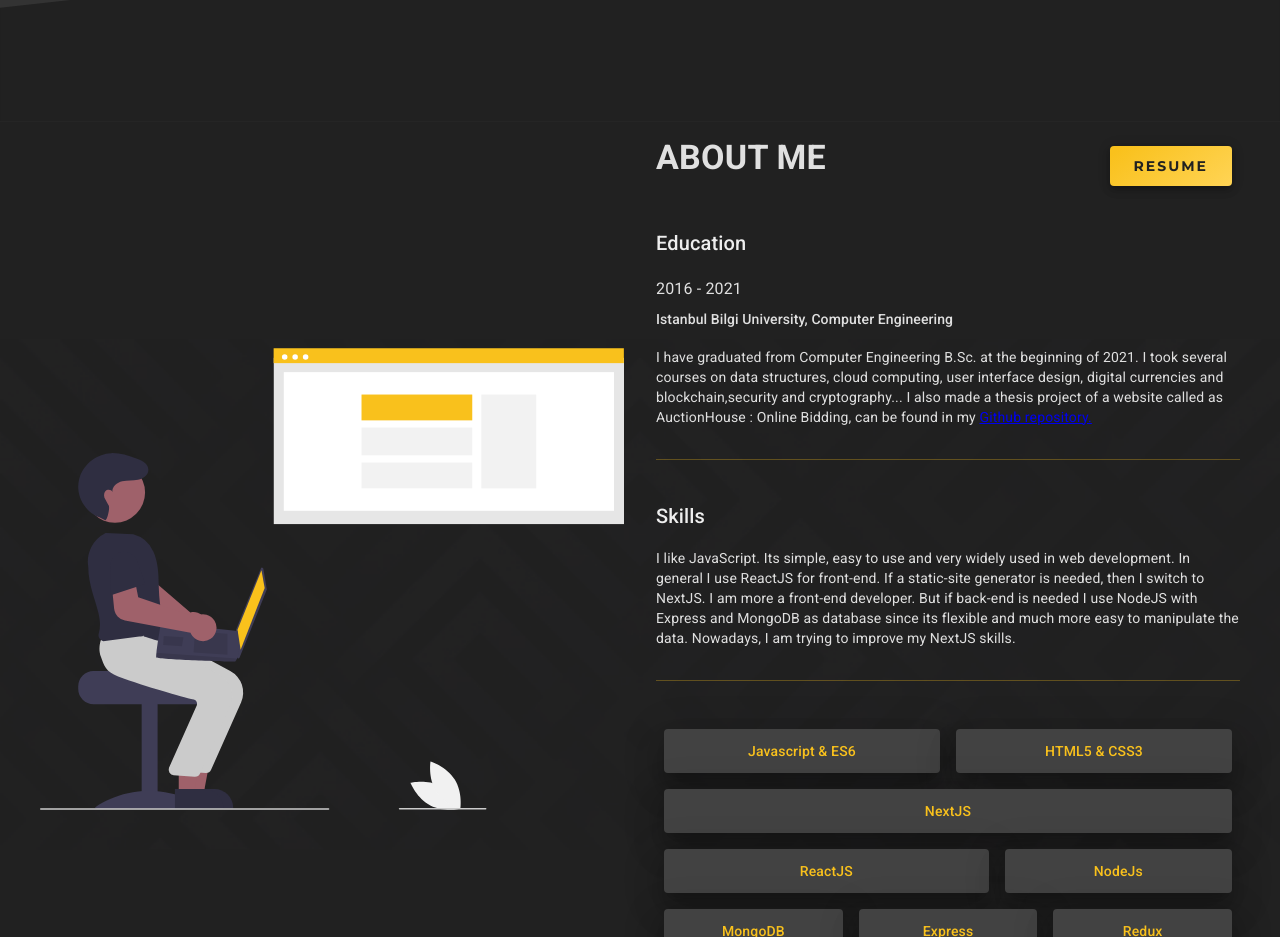
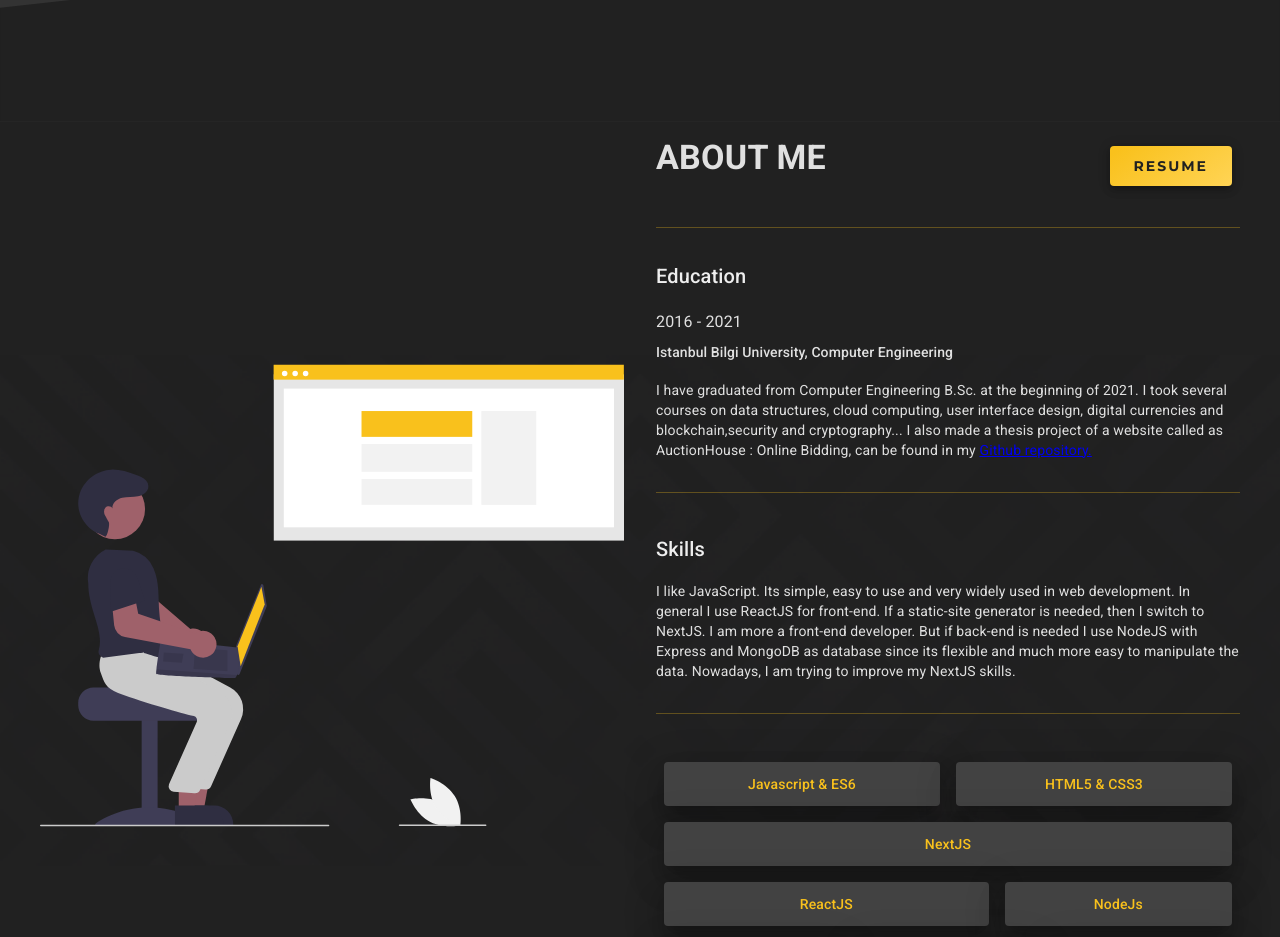
Before and after one commit to sbayrak/suatbayrak-nextjs-materialui, a Next.js app: page / in a window 1280 px wide. Shown: the part 1420-2357 px from the top of the page. Built offline with nearby package versions, Linux system fonts and the light colour scheme.

Commit message:
added border bottom

```diff
--- a/components/sections/About.js
+++ b/components/sections/About.js
@@ -49,6 +49,8 @@ const useStyles = makeStyles((theme) => ({
   },
   aboutTopItem: {
     marginBottom: theme.spacing(4),
+    borderBottom: '1px solid rgba(249,193,28,0.3)',
+    paddingBottom: theme.spacing(4),
   },
   Typo2: {
     borderBottom: '1px solid rgba(249,193,28,0.3)',
```
